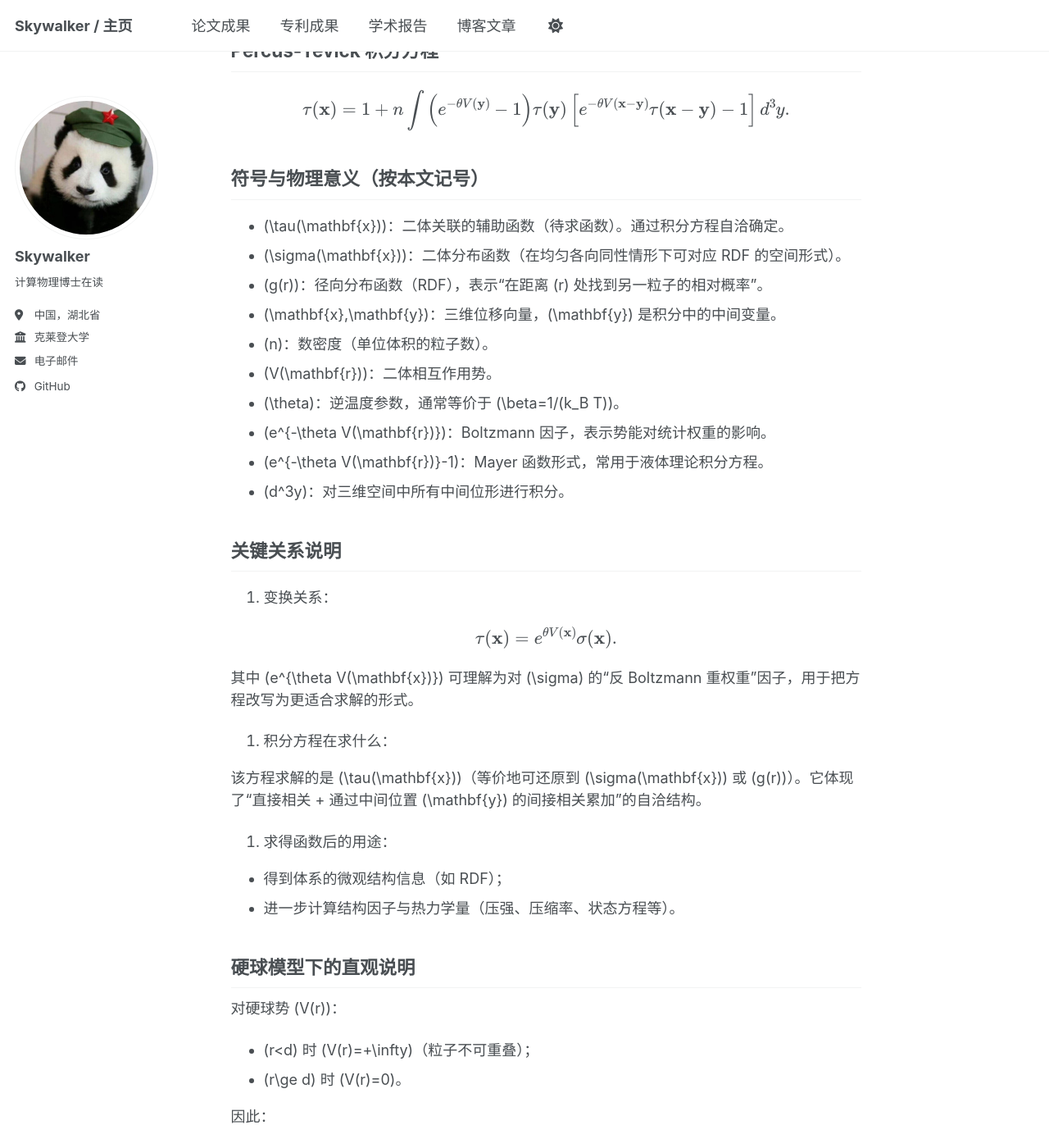
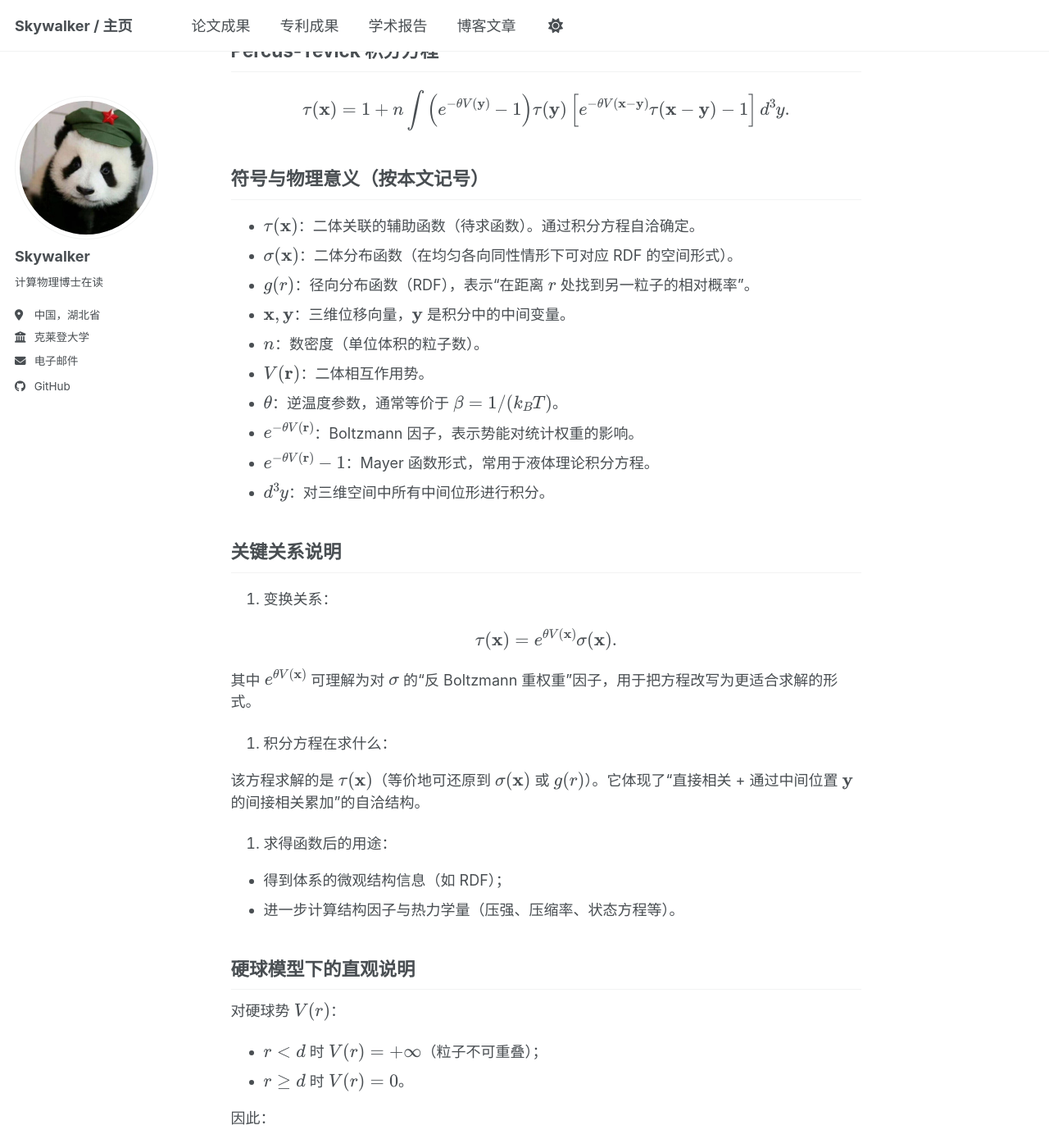
Before and after one commit to cn-skywalker/cn-skywalker.github.io, a Jekyll site: the page built from _posts/2026-03-07-关于硬球模型的Percus-Yevick理论近似.md, in a window 1280 px wide and 1400 px high, scrolled down 386 px. Shown: the whole window at 82% size. Built offline with Jekyll 4.4.1, drawn with Linux system fonts in a browser that asks for light colours; a script bundle is joined from its source files by our own code; library files that are not in the unit come from our copies; some of the changed text lies outside the part shown.

```diff
--- a/_includes/social-share.html
+++ b/_includes/social-share.html
@@ -70,7 +70,7 @@ async function copyToClipboard(text, platform) {
       showToast('链接已复制到剪贴板！可以粘贴到' + platform + '了');
       return;
     } catch (err) {
-      // 如果现代 API 失败，继续走降级逻辑
+      /* 如果现代 API 失败，继续走降级逻辑 */
     }
   }
 
--- a/_posts/2026-03-07-关于硬球模型的Percus-Yevick理论近似.md
+++ b/_posts/2026-03-07-关于硬球模型的Percus-Yevick理论近似.md
@@ -30,16 +30,16 @@ $$
 
 ## 符号与物理意义（按本文记号）
 
-- \(\tau(\mathbf{x})\)：二体关联的辅助函数（待求函数）。通过积分方程自洽确定。
-- \(\sigma(\mathbf{x})\)：二体分布函数（在均匀各向同性情形下可对应 RDF 的空间形式）。
-- \(g(r)\)：径向分布函数（RDF），表示“在距离 \(r\) 处找到另一粒子的相对概率”。
-- \(\mathbf{x},\mathbf{y}\)：三维位移向量，\(\mathbf{y}\) 是积分中的中间变量。
-- \(n\)：数密度（单位体积的粒子数）。
-- \(V(\mathbf{r})\)：二体相互作用势。
-- \(\theta\)：逆温度参数，通常等价于 \(\beta=1/(k_B T)\)。
-- \(e^{-\theta V(\mathbf{r})}\)：Boltzmann 因子，表示势能对统计权重的影响。
-- \(e^{-\theta V(\mathbf{r})}-1\)：Mayer 函数形式，常用于液体理论积分方程。
-- \(d^3y\)：对三维空间中所有中间位形进行积分。
+- $\tau(\mathbf{x})$：二体关联的辅助函数（待求函数）。通过积分方程自洽确定。
+- $\sigma(\mathbf{x})$：二体分布函数（在均匀各向同性情形下可对应 RDF 的空间形式）。
+- $g(r)$：径向分布函数（RDF），表示“在距离 $r$ 处找到另一粒子的相对概率”。
+- $\mathbf{x},\mathbf{y}$：三维位移向量，$\mathbf{y}$ 是积分中的中间变量。
+- $n$：数密度（单位体积的粒子数）。
+- $V(\mathbf{r})$：二体相互作用势。
+- $\theta$：逆温度参数，通常等价于 $\beta=1/(k_B T)$。
+- $e^{-\theta V(\mathbf{r})}$：Boltzmann 因子，表示势能对统计权重的影响。
+- $e^{-\theta V(\mathbf{r})}-1$：Mayer 函数形式，常用于液体理论积分方程。
+- $d^3y$：对三维空间中所有中间位形进行积分。
 
 ## 关键关系说明
 
@@ -49,11 +49,11 @@ $$
 \tau(\mathbf{x}) = e^{\theta V(\mathbf{x})}\sigma(\mathbf{x}).
 $$
 
-其中 \(e^{\theta V(\mathbf{x})}\) 可理解为对 \(\sigma\) 的“反 Boltzmann 重权重”因子，用于把方程改写为更适合求解的形式。
+其中 $e^{\theta V(\mathbf{x})}$ 可理解为对 $\sigma$ 的“反 Boltzmann 重权重”因子，用于把方程改写为更适合求解的形式。
 
 2. 积分方程在求什么：
 
-该方程求解的是 \(\tau(\mathbf{x})\)（等价地可还原到 \(\sigma(\mathbf{x})\) 或 \(g(r)\)）。它体现了“直接相关 + 通过中间位置 \(\mathbf{y}\) 的间接相关累加”的自洽结构。
+该方程求解的是 $\tau(\mathbf{x})$（等价地可还原到 $\sigma(\mathbf{x})$ 或 $g(r)$）。它体现了“直接相关 + 通过中间位置 $\mathbf{y}$ 的间接相关累加”的自洽结构。
 
 3. 求得函数后的用途：
 
@@ -62,14 +62,14 @@ $$
 
 ## 硬球模型下的直观说明
 
-对硬球势 \(V(r)\)：
+对硬球势 $V(r)$：
 
-- \(r<d\) 时 \(V(r)=+\infty\)（粒子不可重叠）；
-- \(r\ge d\) 时 \(V(r)=0\)。
+- $r<d$ 时 $V(r)=+\infty$（粒子不可重叠）；
+- $r\ge d$ 时 $V(r)=0$。
 
 因此：
 
-- 壳外 \(e^{\theta V}=1\)，有 \(\tau=\sigma\)；
+- 壳外 $e^{\theta V}=1$，有 $\tau=\sigma$；
 - 壳内由不可重叠条件主导，相关函数在该区间受到强约束。
 
 ## 参考文献
```
Also changed, not shown: other parts of _posts/2026-03-07-关于硬球模型的Percus-Yevick理论近似.md (+1 -1 lines).
